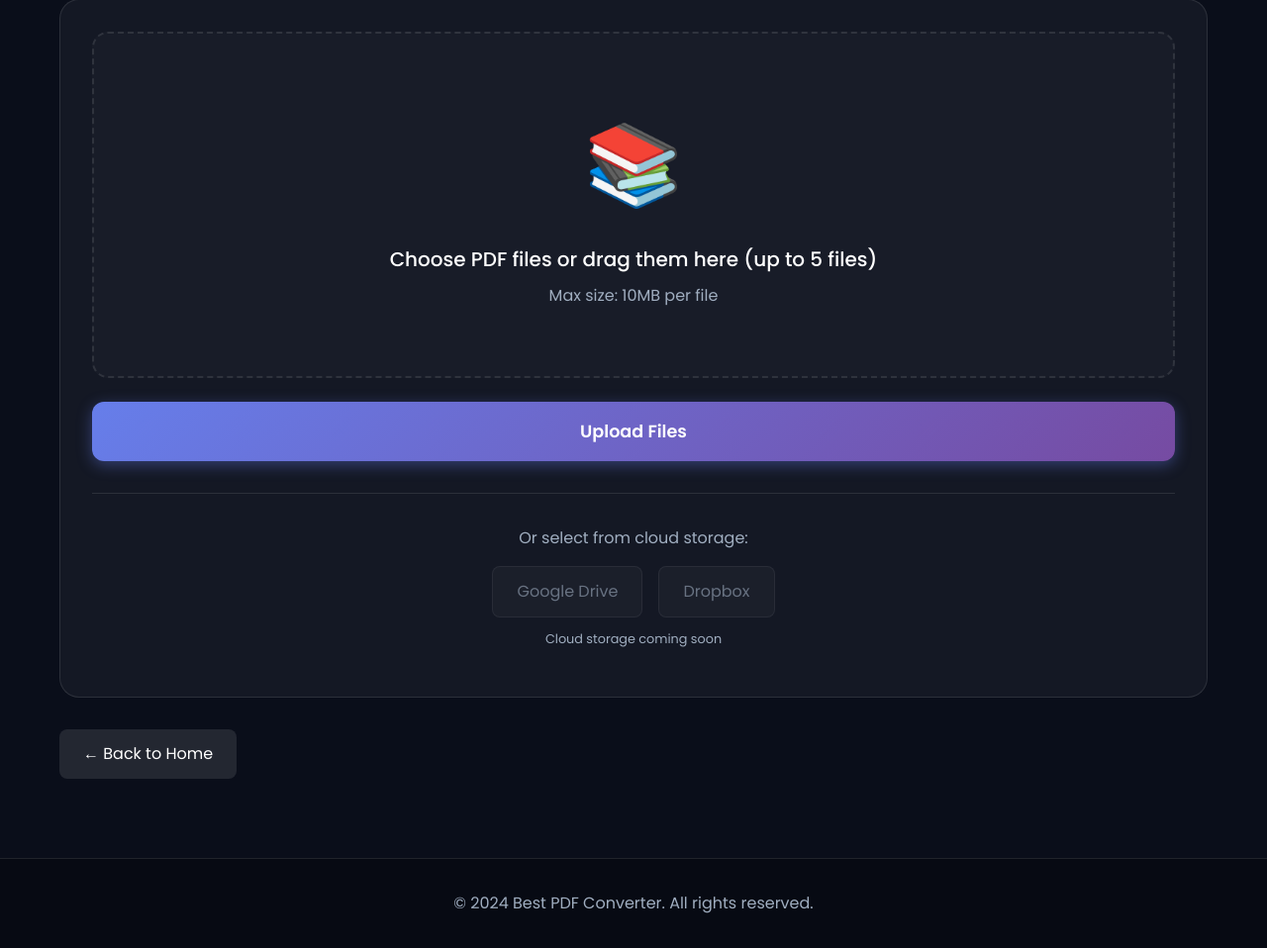
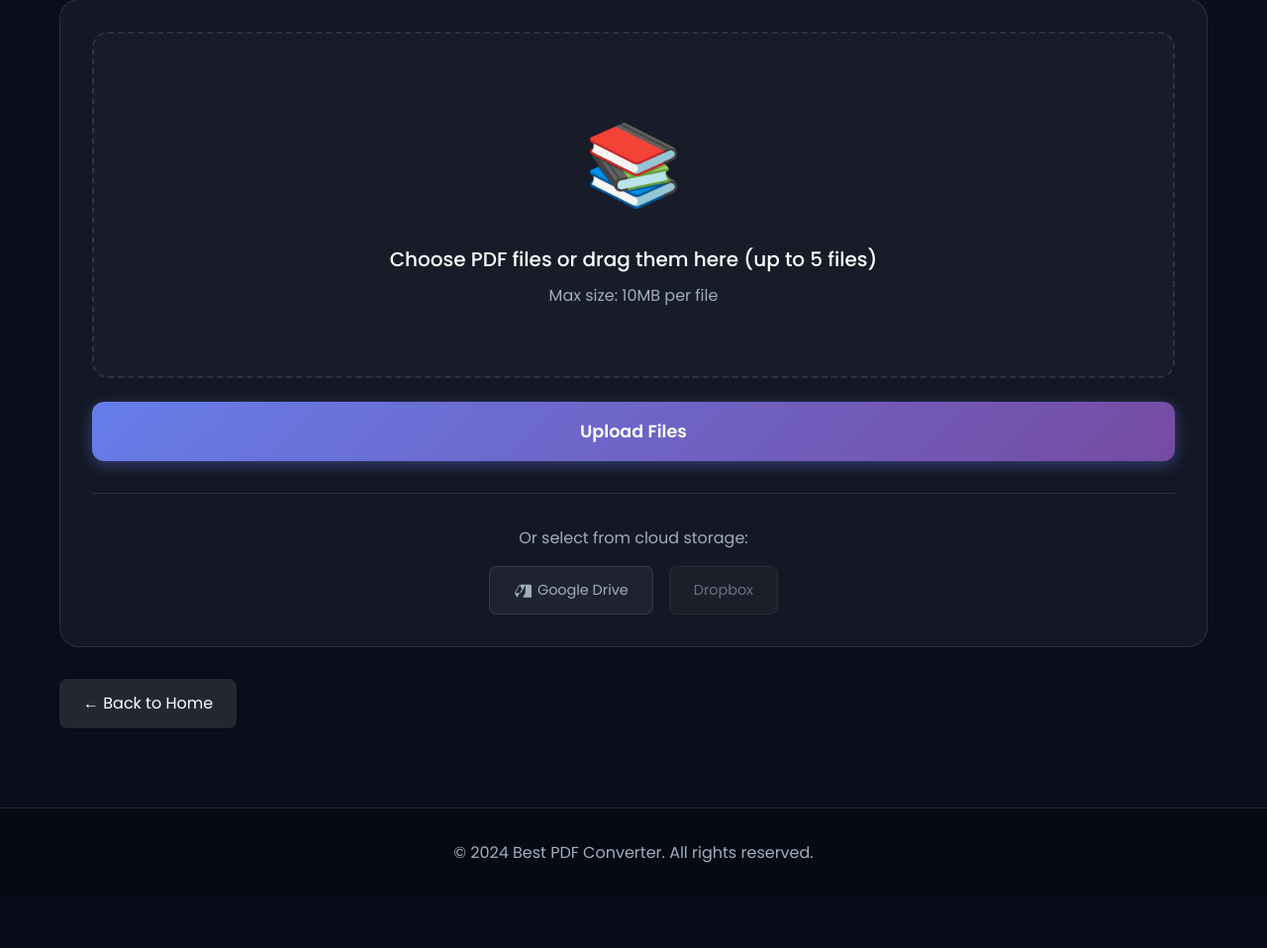
Before and after one commit to zfermi/Zenpdf, a Flask app: page /merge in a window 1280 px wide. Shown: the part 251-1209 px from the top of the page at 99% size. After the commit the page ends 1123 px from the top, so only its background shows below. Run offline with Flask 3, Linux system fonts and the light colour scheme; some libraries are stand-ins or nearby versions.

Commit message:
Add Google Drive integration to all PDF tool pages

```diff
--- a/templates/merge.html
+++ b/templates/merge.html
@@ -526,6 +526,21 @@
             color: var(--text-secondary);
             cursor: not-allowed;
             opacity: 0.6;
+            display: inline-flex;
+            align-items: center;
+            font-size: 0.9rem;
+        }
+
+        .cloud-btn-active {
+            cursor: pointer;
+            opacity: 1;
+            transition: all 0.3s ease;
+        }
+
+        .cloud-btn-active:hover {
+            background: rgba(102, 126, 234, 0.2);
+            border-color: #667eea;
+            color: #fff;
         }
 
         .back-btn {
@@ -688,10 +703,17 @@
                     <div class="cloud-storage">
                         <p>Or select from cloud storage:</p>
                         <div class="cloud-buttons">
-                            <span class="cloud-btn">Google Drive</span>
-                            <span class="cloud-btn">Dropbox</span>
+                            <button type="button" class="cloud-btn cloud-btn-active" id="google-drive-btn"
+                                onclick="openGoogleDrive()">
+                                <svg width="18" height="18" viewBox="0 0 24 24" fill="currentColor"
+                                    style="margin-right: 6px;">
+                                    <path
+                                        d="M7.71 3.5L1.15 15l3.43 5.93 6.56-11.36L7.71 3.5zm8.58 0l-6.56 11.36H2.29L8.85 3.5h7.44zM15.58 15L12.15 21h13.71l3.43-5.93L22.86 3.5h-6.84L15.58 15z" />
+                                </svg>
+                                Google Drive
+                            </button>
+                            <span class="cloud-btn" title="Coming soon">Dropbox</span>
                         </div>
-                        <p style="font-size: 0.8rem; margin-top: 0.75rem;">Cloud storage coming soon</p>
                     </div>
                 </form>
             </div>
@@ -856,6 +878,26 @@
             }
         }
     </script>
+
+    <!-- Google Drive Picker Integration -->
+    <script src="{{ url_for('static', filename='js/google-drive-picker.js') }}"></script>
+    <script>
+        function openGoogleDrive() {
+            GoogleDrivePicker.open(function (file) {
+                // For merge, we need to add to the file list
+                const fileInput = document.getElementById('files');
+                const dt = new DataTransfer();
+                // Add existing files
+                if (fileInput.files) {
+                    Array.from(fileInput.files).forEach(f => dt.items.add(f));
+                }
+                // Add new file from Google Drive
+                dt.items.add(file);
+                fileInput.files = dt.files;
+                fileInput.dispatchEvent(new Event('change', { bubbles: true }));
+            });
+        }
+    </script>
 </body>
 
 </html>
```
Also changed, not shown: templates/pdf2word.html (+35 -3 lines), templates/rotate.html (+35 -3 lines).
